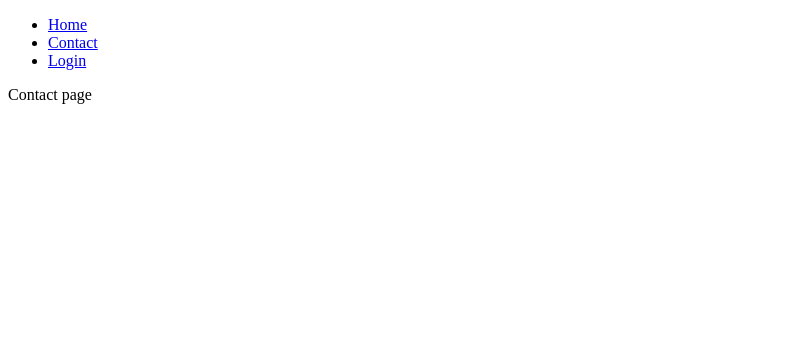
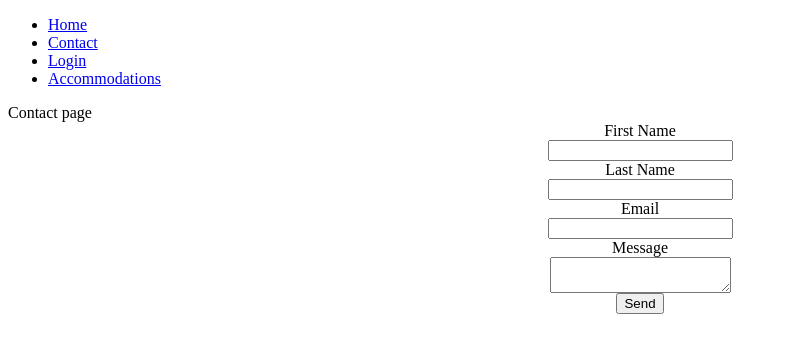
Before and after one commit to Noroff-FEU-Assignments/project-exam-2-Andstyv, a React (Create React App) app: page /contact in a window 1280 px wide. Shown: the top 352 px of the page, without its empty margins (0-788 px from the left). Built offline with nearby package versions, Linux system fonts and the light colour scheme.

Commit message:
Initial creation of contact form, added yup and react hook form

```diff
--- a/src/App.js
+++ b/src/App.js
@@ -1,6 +1,7 @@
 import React from "react";
 import { Route, Routes } from "react-router-dom";
 import "./App.css";
+import { AccommodationsPage } from "./components/accommodations/AccommodationsPage";
 import { AdminPage } from "./components/admin/AdminPage";
 import { ContactPage } from "./components/contact/ContactPage";
 import { HomePage } from "./components/home/HomePage";
@@ -18,6 +19,7 @@ function App() {
           <Route path="/contact" element={<ContactPage />} />
           <Route path="/login" element={<LoginPage />} />
           <Route path="/admin" element={<AdminPage />} />
+          <Route path="/accommodations" element={<AccommodationsPage />} />
         </Routes>
       </div>
     </AuthProvider>
--- /dev/null
+++ b/src/components/accommodations/AccommodationsPage.jsx
@@ -0,0 +1,10 @@
+import { GetProducts } from "../home/GetProducts";
+
+export function AccommodationsPage() {
+  return (
+    <>
+      <div>AccommodationsPage</div>
+      <GetProducts />
+    </>
+  );
+}
--- /dev/null
+++ b/src/components/contact/ContactForm.jsx
@@ -0,0 +1,40 @@
+import { yupResolver } from "@hookform/resolvers/yup";
+import * as yup from "yup";
+import { useForm } from "react-hook-form";
+
+const schema = yup.object().shape({
+  firstName: yup.string().required("Enter first name"),
+  lastName: yup.string().required("Enter last name"),
+  email: yup.string().email().required("Enter email"),
+  message: yup.string().required("Enter message").min(10, "Must containt at least 10 characters"),
+});
+
+export function ContactForm() {
+  const {
+    register,
+    handleSubmit,
+    formState: { errors },
+  } = useForm({ resolver: yupResolver(schema) });
+
+  const onSubmit = (formData, e) => {
+    console.log(formData);
+  };
+
+  return (
+    <form onSubmit={handleSubmit(onSubmit)} style={{ display: "flex", flexDirection: "column", justifyContent: "center", alignItems: "center" }}>
+      <label htmlFor="firstName">First Name</label>
+      <input {...register("firstName")} id="firstName" />
+      {errors.firstName && <span id="contact-error">{errors.firstName.message}</span>}
+      <label htmlFor="lastName">Last Name</label>
+      <input {...register("lastName")} id="lastName" />
+      {errors.lastName && <span id="contact-error">{errors.lastName.message}</span>}
+      <label htmlFor="email">Email</label>
+      <input {...register("email")} id="email" />
+      {errors.email && <span id="contact-error">{errors.email.message}</span>}
+      <label htmlFor="message">Message</label>
+      <textarea {...register("message")} id="message" />
+      {errors.message && <span id="contact-error">{errors.message.message}</span>}
+      <button>Send</button>
+    </form>
+  );
+}
--- a/src/components/contact/ContactPage.jsx
+++ b/src/components/contact/ContactPage.jsx
@@ -1,7 +1,10 @@
+import { ContactForm } from "./ContactForm";
+
 export function ContactPage() {
   return (
     <>
       <div>Contact page</div>
+      <ContactForm />
     </>
   );
 }
--- a/src/components/home/HomePage.jsx
+++ b/src/components/home/HomePage.jsx
@@ -1,10 +1,7 @@
-import { GetProducts } from "./GetProducts";
-
 export function HomePage() {
   return (
     <>
       <h1>Home</h1>
-      <GetProducts />
     </>
   );
 }
--- a/src/components/layout/Nav.js
+++ b/src/components/layout/Nav.jsx
@@ -13,6 +13,9 @@ function Nav() {
         <li>
           <NavLink to="/login">Login</NavLink>
         </li>
+        <li>
+          <NavLink to="/accommodations">Accommodations</NavLink>
+        </li>
       </ul>
     </nav>
   );
```
